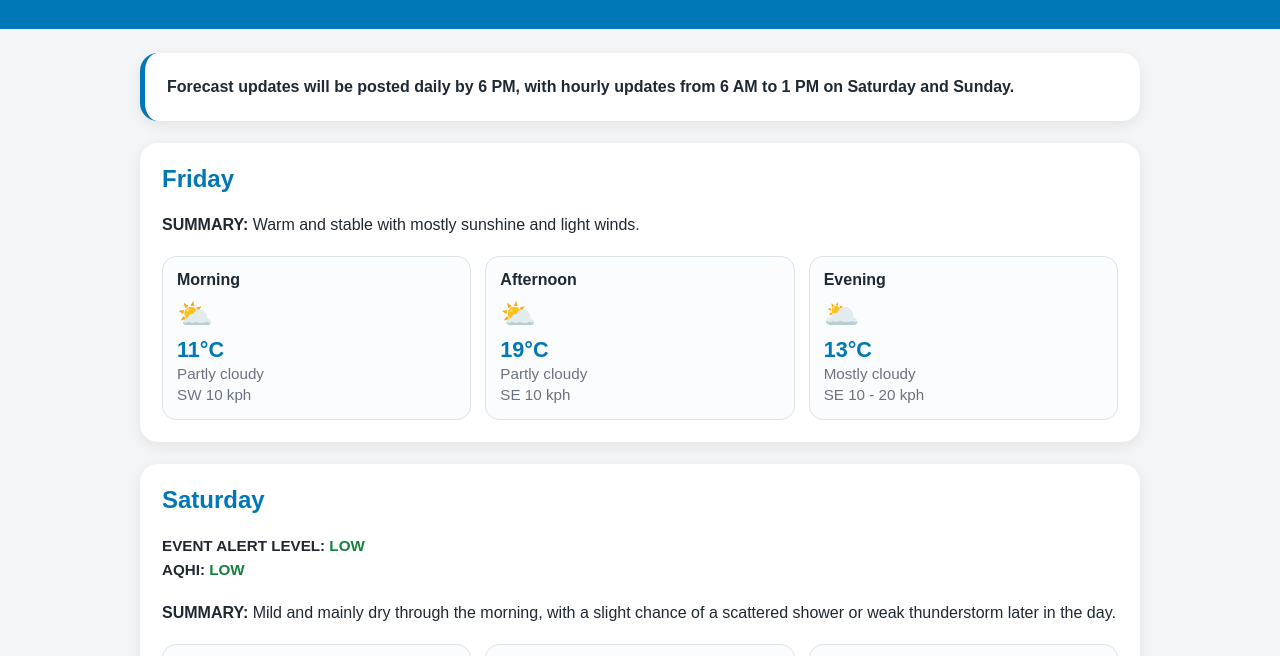
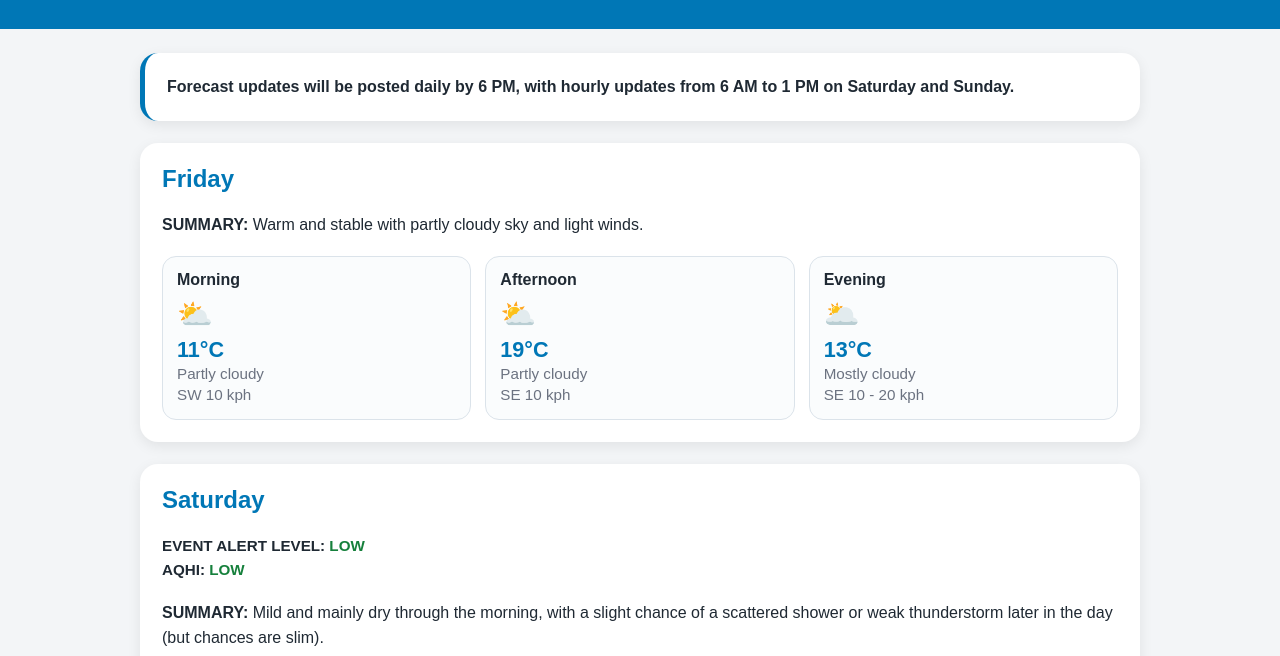
Before and after one commit to tiffanylizee/calgary-marathon-forecast, a plain HTML site: page index.html in a window 1280 px wide. Shown: the part 97-753 px from the top of the page. Drawn offline with Linux system fonts and the light colour scheme.

Commit message:
Update index.html

```diff
--- a/index.html
+++ b/index.html
@@ -223,7 +223,7 @@
 
       <div class="summary">
         <strong>SUMMARY:</strong>
-        Warm and stable with mostly sunshine and light winds.
+        Warm and stable with partly cloudy sky and light winds.
       </div>
 
       <div class="period-grid">
@@ -272,7 +272,7 @@
 
       <div class="summary">
         <strong>SUMMARY:</strong>
-        Mild and mainly dry through the morning, with a slight chance of a scattered shower or weak thunderstorm later in the day.
+        Mild and mainly dry through the morning, with a slight chance of a scattered shower or weak thunderstorm later in the day (but chances are slim).
       </div>
 
       <div class="period-grid">
@@ -341,7 +341,7 @@
 
       <div class="summary">
         <strong>SUMMARY:</strong>
-        A cool and cloudy start with a slight early shower risk, then gradual clearing and warmer temperatures through the afternoon.
+        A cool and cloudy start with a slight early shower risk (only 30% chance), then gradual clearing and warmer temps through the afternoon.
       </div>
 
       <div class="period-grid">
```
